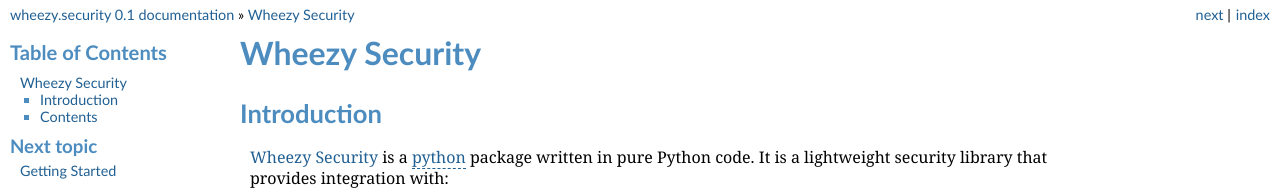
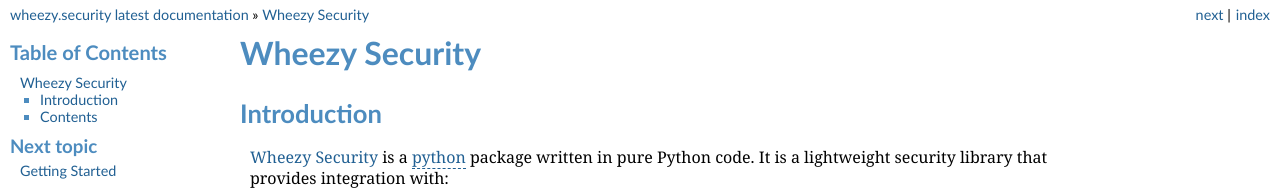
Before and after one commit to akornatskyy/wheezy.security, a Sphinx documentation site: the page built from doc/index.rst, in a window 1280 px wide. Shown: the top 192 px of the page. Built offline with Sphinx 7.4.7, drawn with Linux system fonts in a browser that asks for light colours.

Commit message:
Minor cleanup.

```diff
--- a/doc/conf.py
+++ b/doc/conf.py
@@ -48,17 +48,17 @@
 master_doc = 'index'
 
 # General information about the project.
-project = u'wheezy.security'
-copyright = u'2011, Andriy Kornatskyy'
+project = 'wheezy.security'
+copyright = '2011, Andriy Kornatskyy'
 
 # The version info for the project you're documenting, acts as replacement for
 # |version| and |release|, also used in various other places throughout the
 # built documents.
 #
 # The short X.Y version.
-version = '0.1'
+version = 'latest'
 # The full version, including alpha/beta/rc tags.
-release = '0.1'
+release = 'latest'
 
 # The language for content autogenerated by Sphinx. Refer to documentation
 # for a list of supported languages.
@@ -212,8 +212,8 @@
 # (source start file, target name, title, author, documentclass
 # [howto/manual]).
 latex_documents = [
-    ('index', 'wheezy.security.tex', u'wheezy.security Documentation',
-     u'Andriy Kornatskyy', 'manual'),
+    ('index', 'wheezy.security.tex', 'wheezy.security documentation',
+     'Andriy Kornatskyy', 'manual'),
 ]
 
 # The name of an image file (relative to this directory) to place at the top
@@ -245,6 +245,6 @@
 # One entry per manual page. List of tuples
 # (source start file, name, description, authors, manual section).
 man_pages = [
-    ('index', 'wheezy.security', u'wheezy.security Documentation',
-     [u'Andriy Kornatskyy'], 1)
+    ('index', 'wheezy.security', 'wheezy.security documentation',
+     ['Andriy Kornatskyy'], 1)
 ]
--- a/setup.cfg
+++ b/setup.cfg
@@ -9,5 +9,6 @@
 [upload_docs]
 upload-dir = doc/_build
 
-[pytest]
+[tool:pytest]
 pep8ignore =
+addopts = --disable-pytest-warnings
```
Also changed, not shown: README.md (added, +42 -0 lines), README.rst (deleted, +0 -50 lines), setup.py (+5 -9 lines), 4 other files.
